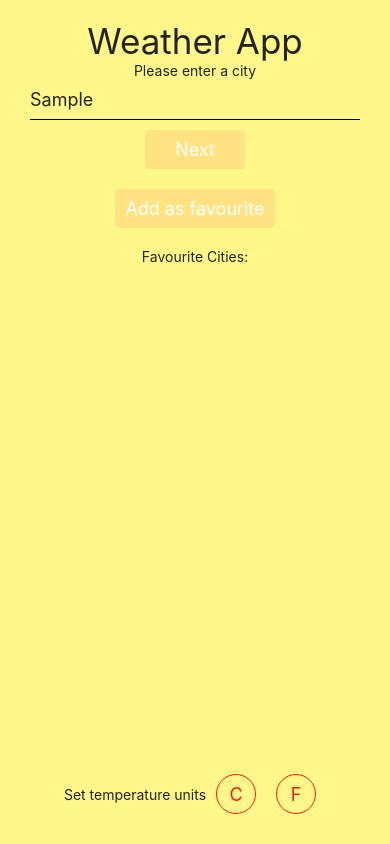
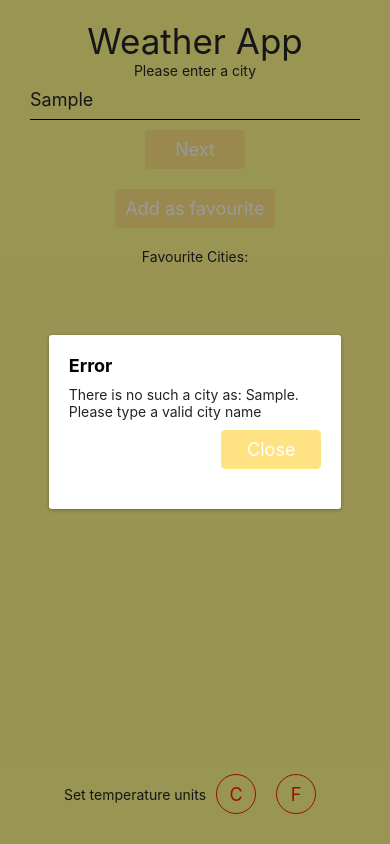
Before and after one commit to wojciechnowaczyk/WeatherApp, a React Native app: screen / in a window 390 px wide. Both pictures are taken after typing "Sample" into the empty fields and a click on the button "Add as favourite". Built offline with nearby package versions, Linux system fonts and the light colour scheme; no server answers.

Commit message:
Errors component has been added

```diff
--- a/App.tsx
+++ b/App.tsx
@@ -11,14 +11,19 @@ import {SafeAreaProvider} from 'react-native-safe-area-context';
 import {ThemeProvider} from '@rneui/themed';
 import {theme} from './src/theme';
 import {TemperatureUnitsProvider} from './src/hooks/useTemperatureUnits';
+import {ErrorsProvider} from './src/hooks/useErrors';
+import {ErrorMessage} from './src/components/ErrorMessage';
 
 function App(): React.JSX.Element {
   return (
     <SafeAreaProvider>
       <ThemeProvider theme={theme}>
-        <TemperatureUnitsProvider>
-          <MainStack />
-        </TemperatureUnitsProvider>
+        <ErrorsProvider>
+          <TemperatureUnitsProvider>
+            <ErrorMessage />
+            <MainStack />
+          </TemperatureUnitsProvider>
+        </ErrorsProvider>
       </ThemeProvider>
     </SafeAreaProvider>
   );
--- a/src/api.tsx
+++ b/src/api.tsx
@@ -9,22 +9,41 @@ export async function getWeatherByCity(city: string, tempUnit: TempUnits) {
   const convertUnits = (): Metric => {
     return tempUnit === 'C' ? 'metric' : 'imperial';
   };
+  try {
     const response = await fetch(
       `https://api.openweathermap.org/data/2.5/weather?q=${city}&units=${convertUnits()}&appid=${apiKey}`,
     );
+
+    if (!response.ok) {
+      throw new Error(`HTTP error! Status: ${response.status}`);
+    }
+
     const data = await response.json();
+
+    if (!data?.main || !data?.weather || !Array.isArray(data.weather)) {
+      throw new Error('Invalid data format');
+    }
 
     const weather: Weather = {
       city: city,
-    temperature: data?.main?.temp,
-    temperatureMin: data?.main?.temp_min,
-    temperatureMax: data?.main?.temp_max,
+      temperature: data.main.temp,
+      temperatureMin: data.main.temp_min,
+      temperatureMax: data.main.temp_max,
       weatherDetails: {
-      description: data?.weather[0]?.description,
-      icon: data?.weather[0]?.icon,
-      id: data?.weather[0]?.id,
-      main: data?.weather[0]?.main,
+        description: data.weather[0]?.description,
+        icon: data.weather[0]?.icon,
+        id: data.weather[0]?.id,
+        main: data.weather[0]?.main,
       },
     };
+
     return weather;
+  } catch (error: unknown) {
+    if (error instanceof Error) {
+      console.error('Error fetching weather data:', error.message);
+    } else {
+      console.error('Unexpected error:', error);
     }
+    return null;
+  }
+}
--- /dev/null
+++ b/src/components/ErrorMessage.tsx
@@ -0,0 +1,18 @@
+import {Dialog, Text} from '@rneui/themed';
+import React from 'react';
+import {useErrors} from '../hooks/useErrors';
+import {CustomButton} from './CustomButton';
+
+export const ErrorMessage: React.FunctionComponent<{}> = () => {
+  const {toggleErrorsBox, isErrorBoxVisible, errorMessage} = useErrors();
+
+  return (
+    <Dialog isVisible={isErrorBoxVisible} onBackdropPress={toggleErrorsBox}>
+      <Dialog.Title title="Error" />
+      <Text>{errorMessage ?? ''}</Text>
+      <Dialog.Actions>
+        <CustomButton title="Close" onPress={toggleErrorsBox} />
+      </Dialog.Actions>
+    </Dialog>
+  );
+};
--- /dev/null
+++ b/src/hooks/useErrors.tsx
@@ -0,0 +1,51 @@
+import {createContext, useContext, useState, ReactNode} from 'react';
+import React from 'react';
+
+export interface ErrorsContextProps {
+  errorMessage: string;
+  setErrorMessage: (errorMessage: string) => void;
+  isErrorBoxVisible: boolean;
+  toggleErrorsBox: () => void;
+}
+
+const defaultValue: ErrorsContextProps = {
+  errorMessage: '',
+  setErrorMessage: () => {},
+  isErrorBoxVisible: false,
+  toggleErrorsBox: () => {},
+};
+
+const ErrorsContext = createContext(defaultValue);
+
+interface ErrorsProviderProps {
+  children: ReactNode;
+}
+
+export const ErrorsProvider = ({children}: ErrorsProviderProps) => {
+  const [errorMessage, setErrorMessage] = useState<string>('');
+  const [isErrorBoxVisible, setIsErrorBoxVisible] = useState<boolean>(false);
+
+  const toggleErrorsBox = () => {
+    setIsErrorBoxVisible(prevState => !prevState);
+  };
+
+  return (
+    <ErrorsContext.Provider
+      value={{
+        errorMessage,
+        setErrorMessage,
+        isErrorBoxVisible,
+        toggleErrorsBox,
+      }}>
+      {children}
+    </ErrorsContext.Provider>
+  );
+};
+
+export const useErrors = () => {
+  const context = useContext(ErrorsContext);
+  if (!context) {
+    throw new Error('useErrors must be used within an ErrorsProvider');
+  }
+  return context;
+};
--- a/src/screens/MainScreen.tsx
+++ b/src/screens/MainScreen.tsx
@@ -10,6 +10,7 @@ import {getWeatherByCity} from '../api';
 import {OutlinedButton} from '../components/OutlinedButton';
 import {useTemperatureUnits} from '../hooks/useTemperatureUnits';
 import AsyncStorage from '@react-native-async-storage/async-storage';
+import {useErrors} from '../hooks/useErrors';
 
 type Props = NativeStackScreenProps<RootStackParamList, 'Main Screen'>;
 
@@ -20,6 +21,7 @@ export const MainScreen: React.FC<Props> = ({navigation}) => {
   const {theme} = useTheme();
 
   const {setTemperatureUnit, temperatureUnit} = useTemperatureUnits();
+  const {setErrorMessage, toggleErrorsBox} = useErrors();
 
   useEffect(() => {
     const getDataFromStorage = async () => {
@@ -66,6 +68,13 @@ export const MainScreen: React.FC<Props> = ({navigation}) => {
           const updatedCities = [...favouriteCities, inputValue];
           setFavouriteCities(updatedCities);
           saveCitiesInStorage(updatedCities);
+        } else {
+          setErrorMessage(
+            'There is no such a city as: ' +
+              inputValue +
+              '. Please type a valid city name',
+          );
+          toggleErrorsBox();
         }
       });
     }
```
Also changed, not shown: test.txt (deleted). Lines whose indentation alone changed are shown as unchanged.
